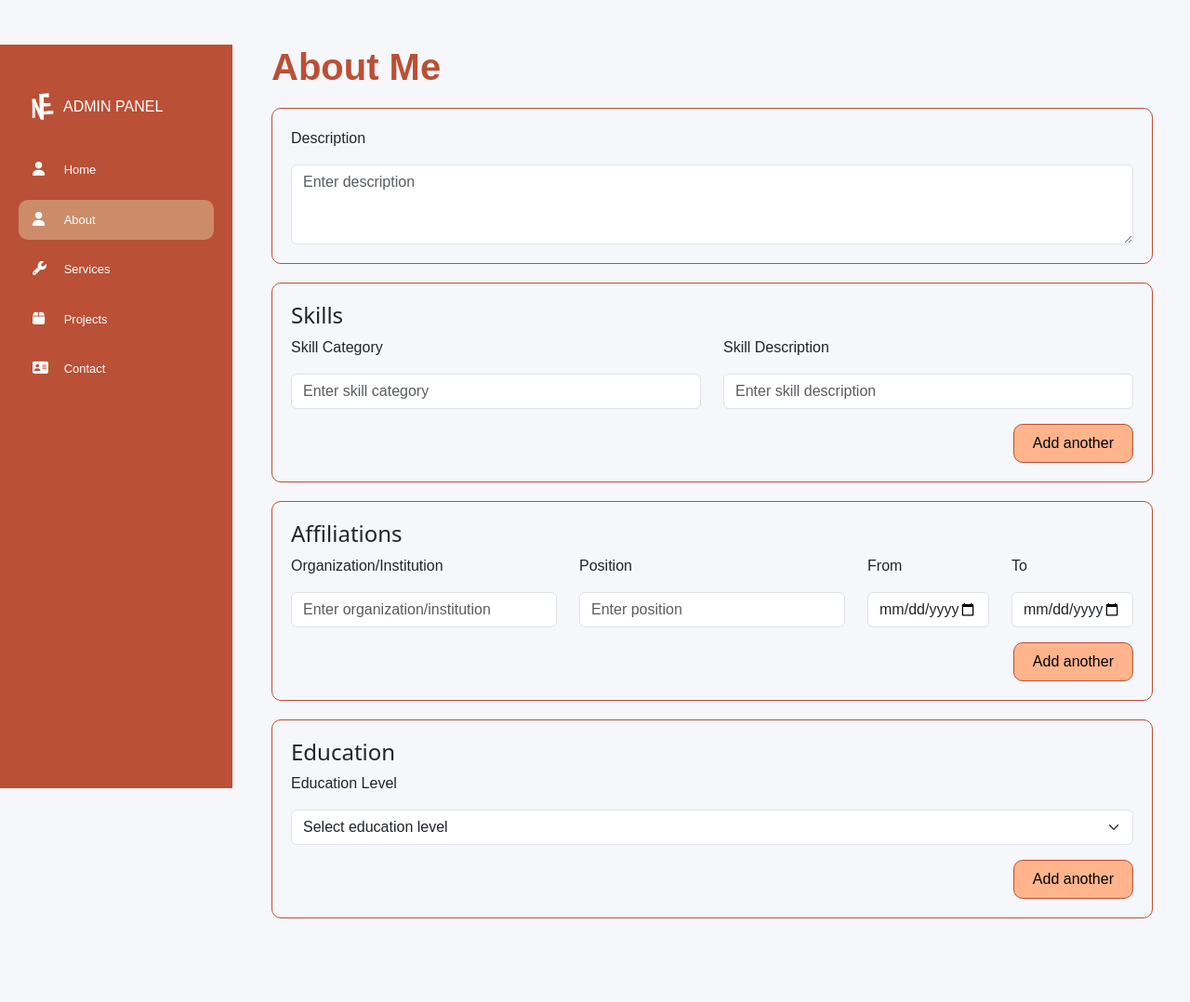
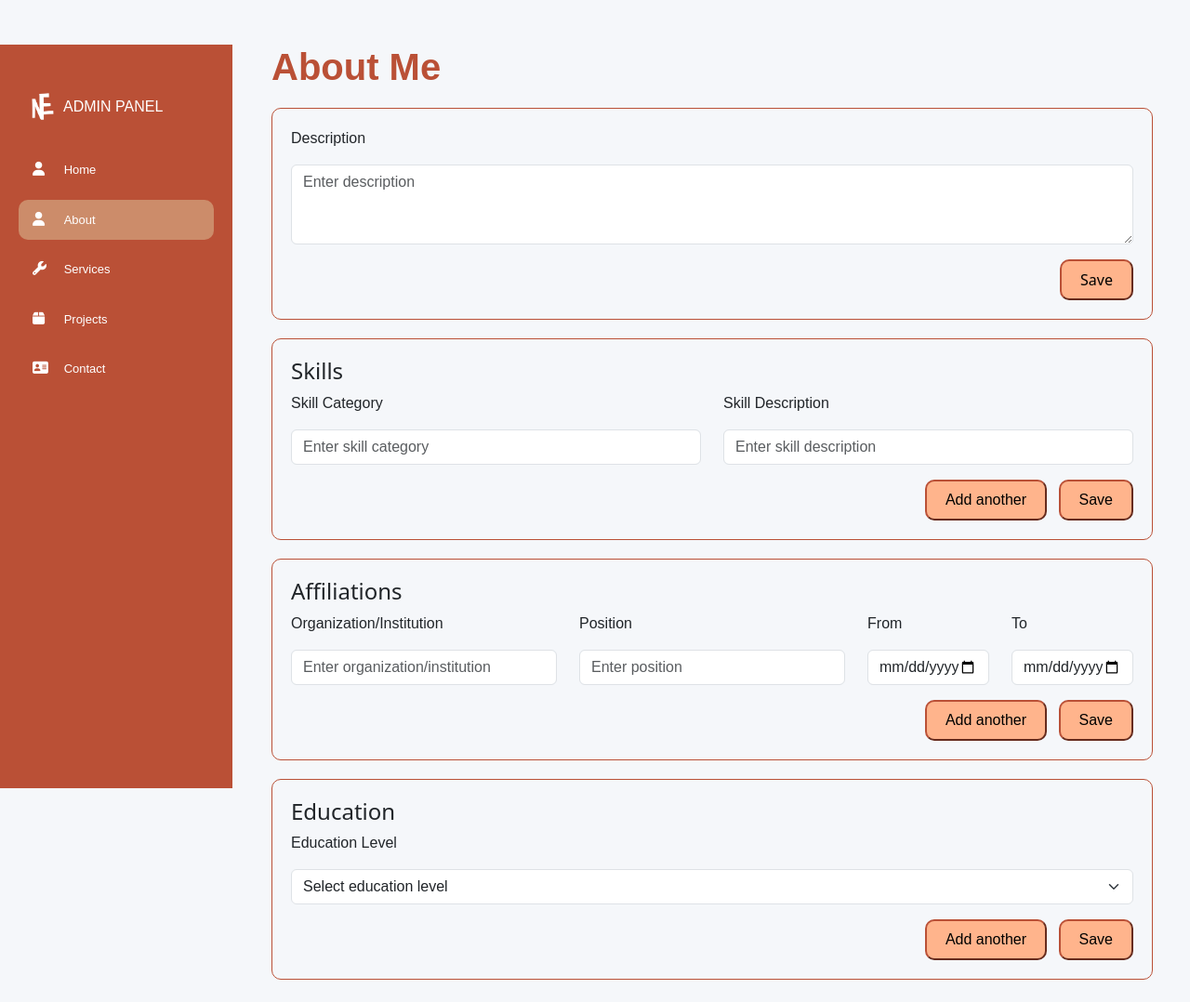
Before and after one commit to nathalieenriquez/Portfolio-Nathalie-Enriquez-, a PHP site: page /admin.php in a window 1280 px wide, after a click on "About". Shown: the whole page at 93% size. Before the commit the page ends 988 px from the top, so only its background shows below. Run offline with PHP 8.4, Linux system fonts and the light colour scheme.

Commit message:
fixed categories in cms

```diff
--- a/templates/admin.php
+++ b/templates/admin.php
@@ -12,7 +12,7 @@
         <link rel="stylesheet" href="https://cdnjs.cloudflare.com/ajax/libs/font-awesome/6.5.1/css/all.min.css">
         <link rel="stylesheet" href="https://cdn.jsdelivr.net/npm/boxicons@2.1.0/css/boxicons.min.css">
 
-        <title>MyAdmin</title>
+        <title>Admin</title>
 
         <style>
             body {
@@ -184,6 +184,12 @@
 
             }
 
+            /* .add {
+                color: #ffb48c;
+                font-size: 20px;
+                cursor: pointer;
+            } */
+
             .logo-container {
                 display: flex;
                 align-items: center;
@@ -249,9 +255,9 @@
                 <div class="input-group mb-3 form-labels">
                     <input type="file" class="form-control" id="inputGroupFile02">
                 </div>
-                <br>
-                <div class="row justify-content-end">
+                <div class="row justify-content-end mt-3">
                     <div class="col-auto">
+                        <!-- <button type="button" class="btn-save" style="margin-right: .5rem">Edit</button> -->
                         <button type="button" class="btn-save">Save</button>
                     </div>
                 </div>
@@ -266,6 +272,12 @@
                 <div class="col">
                     <p>Description</p>
                     <textarea name="text" class="form-control" rows="3" style="width: 100%;" placeholder="Enter description" aria-label="Description"></textarea>
+                </div>
+            </div>
+            <div class="row justify-content-end mt-3">
+                <div class="col-auto">
+                    <!-- <button type="button" class="btn-save" style="margin-right: .5rem">Edit</button> -->
+                    <button type="button" class="btn-save">Save</button>
                 </div>
             </div>
         </div>
@@ -284,10 +296,11 @@
                     </div>
                 </div>
                 <div id="additionalSkills"></div>
-                <div class="row form-labels">
-                    <div class="col text-end">
-                        <button type="button" class="btn btn-save mt-3" onclick="addSkillField()">Add another</button>
-                        <!-- <button type="submit" class="btn btn-success mt-3">Save</button> -->
+                <div class="row justify-content-end mt-3 form-labels">
+                    <div class="col-auto">
+                        <button type="button" class="btn-save" style="margin-right: .5rem" onclick="addSkillField()">Add another</button>
+                        <!-- <i class="fa-solid fa-circle-plus add" style="margin-right: .5rem;" onclick="addSkillField()"></i> -->
+                        <button type="button" class="btn-save">Save</button>
                     </div>
                 </div>
             </form>
@@ -315,10 +328,10 @@
                     </div>
                 </div>
                 <div id="additionalAffiliations"></div>
-                <div class="row form-labels">
-                    <div class="col text-end">
-                        <button type="button" class="btn btn-save mt-3" onclick="addAffiliationField()">Add another</button>
-                        <!-- <button type="submit" class="btn btn-success mt-3">Save</button> -->
+                <div class="row justify-content-end mt-3 form-labels">
+                    <div class="col-auto">
+                        <button type="button" class="btn-save" style="margin-right: .5rem" onclick="addAffiliationField()">Add another</button>
+                        <button type="button" class="btn-save">Save</button>
                     </div>
                 </div>
             </form>
@@ -365,10 +378,10 @@
                 </div>
             </div>
                 <div id="additionalEducation"></div>
-                <div class="row form-labels">
-                    <div class="col text-end">
-                        <button type="button" class="btn btn-save mt-3" onclick="addEducationField()">Add another</button>
-                        <!-- <button type="submit" class="btn btn-success mt-3">Save</button> -->
+                <div class="row justify-content-end mt-3 form-labels">
+                    <div class="col-auto">
+                        <button type="button" class="btn-save" style="margin-right: .5rem" onclick="addEducationField()">Add another</button>
+                        <button type="button" class="btn-save">Save</button>
                     </div>
                 </div>
             </form>
@@ -396,9 +409,36 @@
 
         <div class="description">
             <h4>Services</h4>
+            <form id="serviceForm">
+                <div class="row form-labels">
+                    <div class="col">
+                        <p>Service Category</p>
+                        <input type="text" class="form-control" placeholder="Enter service category" aria-label="Skill category" name="service[]">
+                    </div>
+                    <div class="col">
+                        <p>Service Description</p>
+                        <input type="text" class="form-control" placeholder="Enter service description" aria-label="Skill description" name="service[]">
+                    </div>
+                </div>
+                <div id="additionalService"></div>
+                <div class="row justify-content-end mt-3 form-labels">
+                    <div class="col-auto">
+                        <button type="button" class="btn-save" style="margin-right: .5rem" onclick="addServiceField()">Add another</button>
+                        <button type="button" class="btn-save">Save</button>
+                    </div>
+                </div>
+            </form>
+        </div>
+        <br>
+    </section>
+
+    <section id="projects">
+        <h1 class="title">Projects</h1>
+
+        <div class="description">
             <div class="form-floating form-labels">
                 <div class="col">
-                    <p>Add Service</p>
+                    <p>Title</p>
                     <input type="text" class="form-control" placeholder="Enter title" aria-label="title">
                 </div>
                 <br>
@@ -408,14 +448,83 @@
                 </div>
             </div>
         </div>
-    </section>
 
-    <section id="projects">
-        <h1 class="title">Projects</h1>
+        <div class="description">
+            <h4>Projects</h4>
+            <div class="form-floating form-labels">
+                <div class="col">
+                    <p>Project Category</p>
+                    <input type="text" class="form-control" placeholder="Enter project category" aria-label="title">
+                </div>
+                <br>
+                <div class="col">
+                    <p>Project Link</p>
+                    <input type="text" class="form-control" placeholder="Enter project link" aria-label="title">
+                </div>
+            </div>
+        </div>
+        <br>
     </section>
 
     <section id="contact">
         <h1 class="title">Contact</h1>
+
+        <div class="description">
+            <div class="form-floating form-labels">
+                <div class="col">
+                    <p>Title</p>
+                    <input type="text" class="form-control" placeholder="Enter title" aria-label="title">
+                </div>
+                <br>
+                <div class="col">
+                    <p>Description</p>
+                    <textarea name="text" class="form-control" rows="3" style="width: 100%;" placeholder="Enter description" aria-label="Description"></textarea>
+                </div>
+            </div>
+        </div>
+
+        <div class="description">
+            <h4>Contact Information</h4>
+
+            <div class="form-floating form-labels">
+                <div class="col">
+                    <p>Address</p>
+                    <input type="text" class="form-control" placeholder="Enter address" aria-label="title">
+                </div>
+                <br>
+                <div class="col">
+                    <p>Contact Number</p>
+                    <input type="text" class="form-control" placeholder="Enter contact number" aria-label="title">
+                </div>
+                <br>
+                <div class="col">
+                    <p>Email Address</p>
+                    <input type="text" class="form-control" placeholder="Enter email address" aria-label="title">
+                </div>
+            </div>
+        </div>
+
+        <div class="description">
+            <h4>Social Media Links</h4>
+
+            <div class="form-floating form-labels">
+                <div class="col">
+                    <p>Facebook</p>
+                    <input type="text" class="form-control" placeholder="Enter link" aria-label="title">
+                </div>
+                <br>
+                <div class="col">
+                    <p>LinkedIn</p>
+                    <input type="text" class="form-control" placeholder="Enter link" aria-label="title">
+                </div>
+                <br>
+                <div class="col">
+                    <p>Behance</p>
+                    <input type="text" class="form-control" placeholder="Enter link" aria-label="title">
+                </div>
+            </div>
+        </div>
+        <br>
     </section>
 </div>
 
@@ -547,6 +656,22 @@
         `;
         document.getElementById('additionalEducation').insertAdjacentHTML('beforeend', newEducationField);
     }
+
+    function addServiceField() {
+        const serviceCount = document.querySelectorAll('input[name^="service"]').length / 2 + 1;
+        const newServiceField = `
+            <br>
+            <div class="row form-labels">
+                <div class="col">
+                    <input type="text" class="form-control" placeholder="Enter service category" aria-label="Skill category" name="service[]">
+                </div>
+                <div class="col">
+                    <input type="text" class="form-control" placeholder="Enter service description" aria-label="Skill description" name="service[]">
+                </div>
+            </div>
+        `;
+        document.getElementById('additionalService').insertAdjacentHTML('beforeend', newServiceField);
+    }
     </script>
 
     </body>
```
